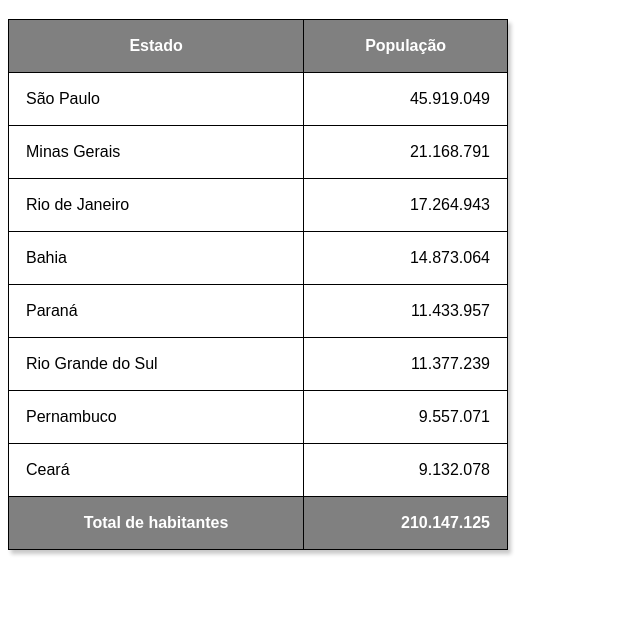
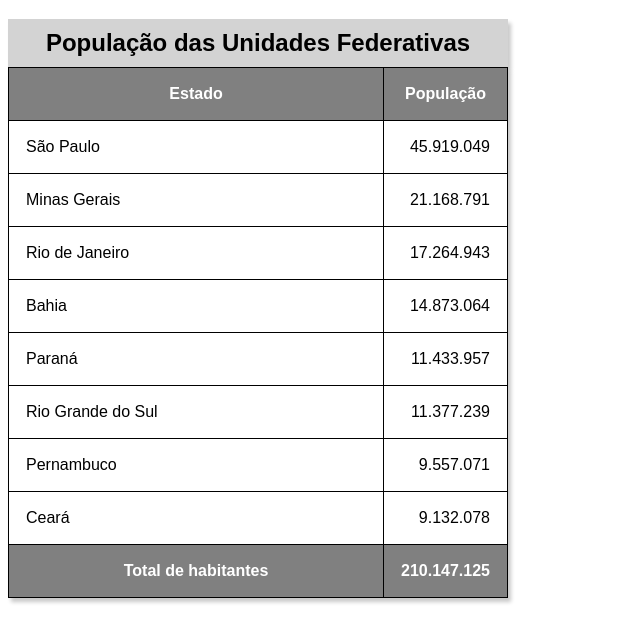
Before and after one commit to pauloarthur13/Html-CSS, a plain HTML site: page Exercícios/Ex 023/tabela002.html in a window 1280 px wide. Shown: the part 61-704 px from the top of the page, without its empty margins (0-640 px from the left). Drawn offline with Linux system fonts and the light colour scheme.

Commit message:
Update tabela002.html

```diff
--- a/Exercícios/Ex 023/tabela002.html
+++ b/Exercícios/Ex 023/tabela002.html
@@ -12,6 +12,14 @@
         table{
             width: 500px;
             border-collapse: collapse;
+            box-shadow: 3px 4px 4px rgba(0, 0, 0, 0.219);
+        }
+
+        caption{
+            font-size: 1.5em;
+            font-weight: bold;
+            padding: 10px;
+            background-color: lightgray;
             box-shadow: 3px 4px 4px rgba(0, 0, 0, 0.219);
         }
 
@@ -35,6 +43,7 @@
     <!--
         ANATOMIA PARA TABELAS GRANDES
         TABLE
+        CAPTION
             THEAD
                 TR, TD, TH
             TBODY
@@ -44,10 +53,12 @@
     -->
 
     <table>
+        <caption>População das Unidades Federativas</caption>
+
         <thead>
             <tr>
-                <th>Estado</th>
-                <th>População</th>
+                <th scope="col">Estado</th>
+                <th scope="col" style="width: 50px;">População</th>
             </tr>
         </thead>
 
@@ -95,7 +106,7 @@
 
         <tfoot>
             <tr>
-                <th>Total de habitantes</th>
+                <th scope="row">Total de habitantes</th>
                 <td class="num"><strong>210.147.125</strong></td>
             </tr>
         </tfoot>
```
